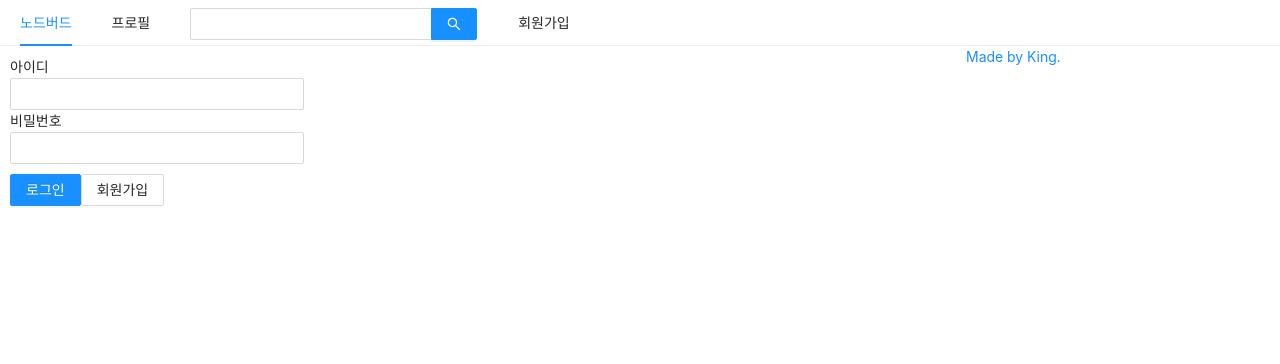
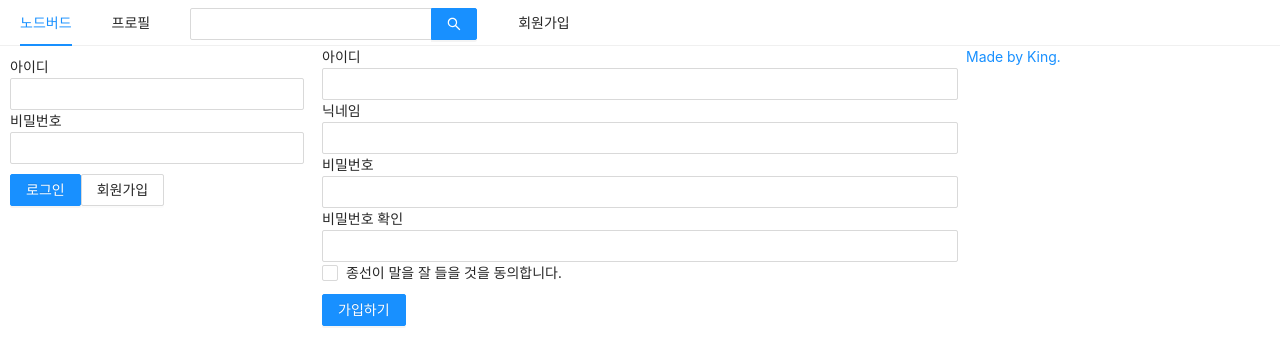
Before and after one commit to jongk95/node-bird, a Next.js app in the folder prepare/front/: page /signup in a window 1280 px wide. Shown: the top 364 px of the page. Built offline with nearby package versions, Linux system fonts and the light colour scheme.

Commit message:
회원가입

```diff
--- a/prepare/front/components/LoginForm.js
+++ b/prepare/front/components/LoginForm.js
@@ -1,7 +1,9 @@
-import React, { useState, useCallback } from "react";
-import { Form, Input, Button } from "antd";
-import Link from "next/link";
-import styled from "styled-components";
+import React, { useState, useCallback } from 'react';
+import { Form, Input, Button } from 'antd';
+import Link from 'next/link';
+import styled from 'styled-components';
+import PropTypes from 'prop-types';
+import useInput from '../hooks/useInput';
 
 const ButtonWrapper = styled.div`
   margin-top: 10px;
@@ -13,16 +15,8 @@
 
 // eslint-disable-next-line react/prop-types
 const LoginForm = ({ setIsLoggedIn }) => {
-    const [id, setId] = useState("");
-    const [password, setPassword] = useState("");
-
-    const onChangeId = useCallback((e) => {
-        setId(e.target.value);
-    }, []);
-
-    const onChangePassword = useCallback((e) => {
-        setPassword(e.target.value);
-    }, []);
+  const [id, onChangeId] = useInput('');
+  const [password, onChangePassword] = useInput('');
 
   const onSubmitForm = useCallback(() => {
     console.log(id, password);
@@ -39,14 +33,30 @@
       <div>
         <label htmlFor="user-password">비밀번호</label>
         <br />
-                <Input name="user-password" type="password" value={password} onChange={onChangePassword} required />
+        <Input
+          name="user-password"
+          type="password"
+          value={password}
+          onChange={onChangePassword}
+          required
+        />
       </div>
       <ButtonWrapper>
-                <Button type="primary" htmlType="submit" loading={false}>로그인</Button>
-                <Link href="/signup"><a><Button>회원가입</Button></a></Link>
+        <Button type="primary" htmlType="submit" loading={false}>
+          로그인
+        </Button>
+        <Link href="/signup">
+          <a>
+            <Button>회원가입</Button>
+          </a>
+        </Link>
       </ButtonWrapper>
     </FormWrapper>
   );
 };
 
+LoginForm.propTypes = {
+  setIsLoggedIn: PropTypes.func.isRequired,
+};
+
 export default LoginForm;
--- /dev/null
+++ b/prepare/front/hooks/useInput.js
@@ -0,0 +1,9 @@
+import { useState, useCallback } from 'react';
+
+export default (initialValue = null) => {
+  const [value, setValue] = useState(initialValue);
+  const handler = useCallback((e) => {
+    setValue(e.target.value);
+  }, []);
+  return [value, handler];
+};
--- a/prepare/front/pages/signup.js
+++ b/prepare/front/pages/signup.js
@@ -1,25 +1,105 @@
-import React, { useCallback } from "react";
-import Head from 'next/head'
-import { Form } from 'antd';
-import AppLayout from "../components/AppLayout";
+import React, { useCallback, useState } from 'react';
+import Head from 'next/head';
+import { Form, Input, Checkbox, Button } from 'antd';
+import styled from 'styled-components';
+import AppLayout from '../components/AppLayout';
+import useInput from '../hooks/useInput';
+
+const ErrorMessage = styled.div`
+  color: red;
+`;
 
 const Signup = () => {
+  const [id, onChangeId] = useInput('');
+  const [nickname, onChangeNickname] = useInput('');
+  const [password, onChangePassword] = useInput('');
+  const [passwordCheck, setPasswordCheck] = useState('');
+  const [passwordError, setPasswordError] = useState(false);
+  const [term, setTerm] = useState('');
+  const [termError, setTermError] = useState(false);
 
+  const onChangeTerm = useCallback((e) => {
+    setTerm(e.target.checked);
+    setTermError(false);
+  }, []);
+
+  const onChangePasswordCheck = useCallback(
+    (e) => {
+      setPasswordCheck(e.target.value);
+      setPasswordError(e.target.value !== password);
+    },
+    [password],
+  );
   const onSubmit = useCallback(() => {
-
-    }, [])
+    if (password !== passwordCheck) {
+      return setPasswordError(true);
+    }
+    if (!term) {
+      return setTermError(true);
+    }
+    console.log(id, nickname, password);
+  }, [password, passwordCheck, term]);
 
   return (
     <AppLayout>
       <Head>
         <title>회원가입 | NodeBird</title>
       </Head>
-            <Form onFinish={onsubmit}>
-
+      <Form onFinish={onSubmit}>
+        <div>
+          <label htmlFor="user-id">아이디</label>
+          <br />
+          <Input name="user-id" value={id} required onChange={onChangeId} />
+        </div>
+        <div>
+          <label htmlFor="user-nick">닉네임</label>
+          <br />
+          <Input
+            name="user-nick"
+            value={nickname}
+            required
+            onChange={onChangeNickname}
+          />
+        </div>
+        <div>
+          <label htmlFor="user-password">비밀번호</label>
+          <br />
+          <Input
+            name="user-password"
+            type="password"
+            value={password}
+            required
+            onChange={onChangePassword}
+          />
+        </div>
+        <div>
+          <label htmlFor="user-password-check">비밀번호 확인</label>
+          <br />
+          <Input
+            name="user-password-check"
+            type="password"
+            value={passwordCheck}
+            required
+            onChange={onChangePasswordCheck}
+          />
+          {passwordError && (
+            <ErrorMessage>비밀번호가 일치하지 않습니다.</ErrorMessage>
+          )}
+        </div>
+        <div>
+          <Checkbox name="user-term" checked={term} onChange={onChangeTerm}>
+            종선이 말을 잘 들을 것을 동의합니다.
+          </Checkbox>
+          {termError && <ErrorMessage>약관에 동의하세요.(진지)</ErrorMessage>}
+        </div>
+        <div style={{ marginTop: 10 }}>
+          <Button type="primary" htmlType="submit">
+            가입하기
+          </Button>
+        </div>
       </Form>
     </AppLayout>
-    )
-
+  );
 };
 
 export default Signup;
```
Also changed, not shown: 1 other file (tests, documents, lock files or other folders). Lines whose indentation alone changed are shown as unchanged.
